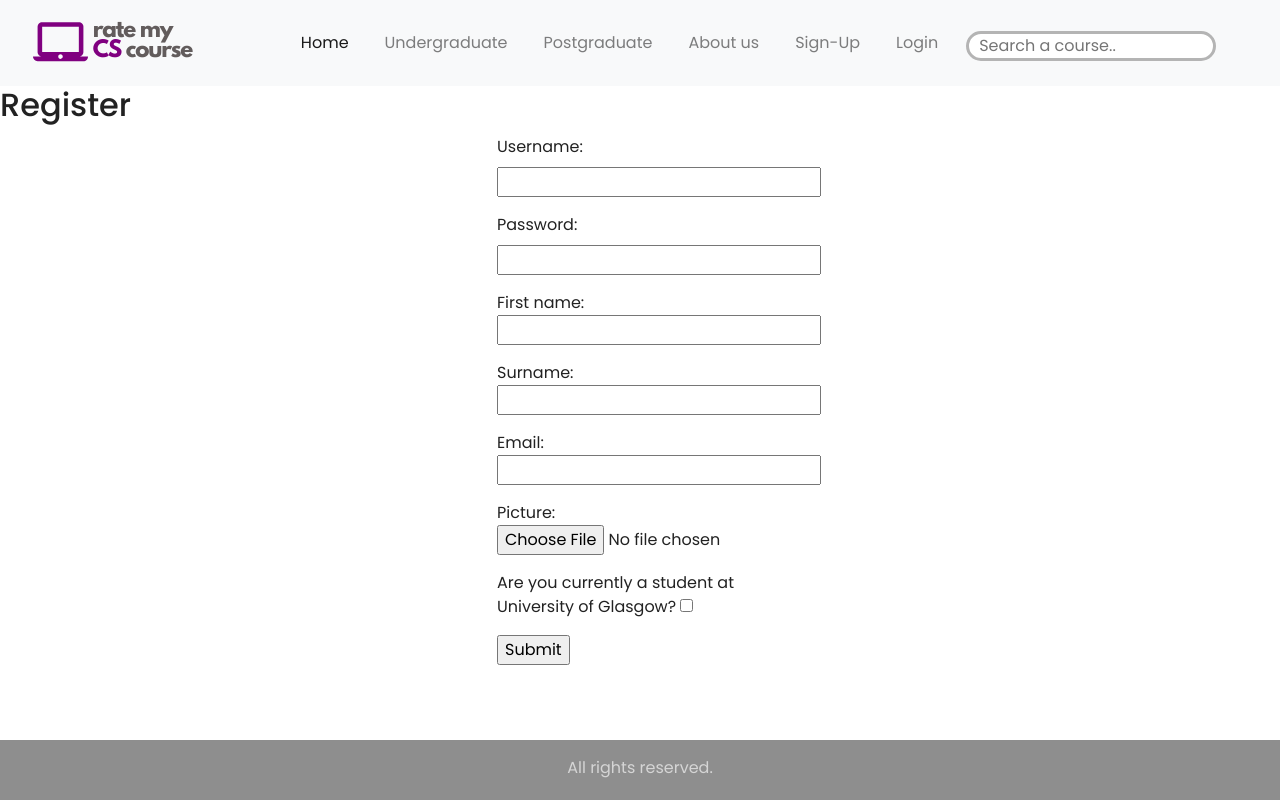
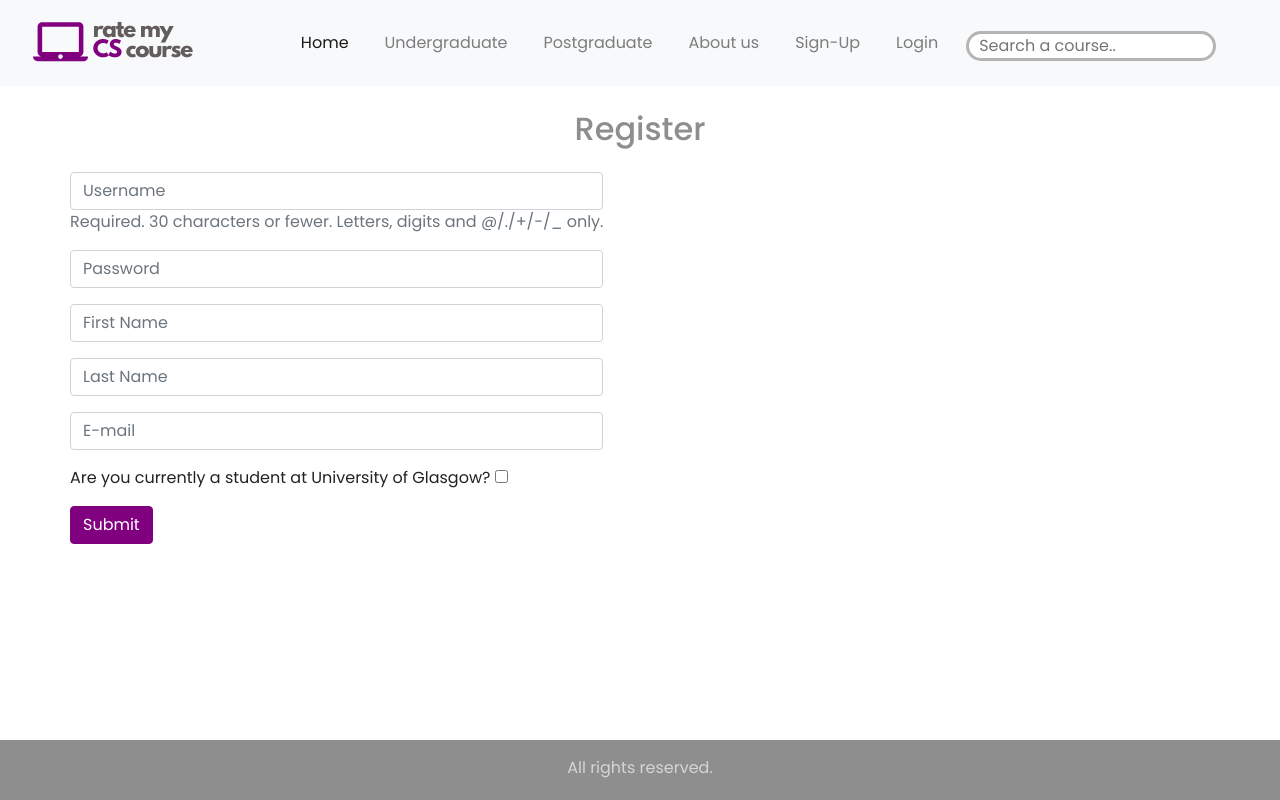
Before and after one commit to charstefanos/rate_my_cs_course, a Django app: page /ratemycscourse/register/ in a window 1280 px wide. Run offline with Django 3.2, Linux system fonts and the light colour scheme; some libraries are stand-ins or nearby versions.

Commit message:
Register page style added

```diff
--- a/templates/csapp/login.html
+++ b/templates/csapp/login.html
@@ -18,8 +18,8 @@ Login
 	{% endfor %}
 {% endif %}
 
-<div class="container-form">
-    <h3>Login</h3>
+<div class="main container-form">
+    <h2 class="text-center my-4">Login</h2>
     <form class="form-signin" id="login_form" role="form" method="post" action="{% url 'csapp:login' %}">
         {% csrf_token %}
         <label for="inputUsername" class="sr-only">Username</label>
--- a/templates/csapp/register.html
+++ b/templates/csapp/register.html
@@ -11,36 +11,45 @@ Register
 {% endblock %}
 
 {% block body_block %}
-
-<h2>Register</h2>
+<div class="main">
+    <h2 class="text-center my-4">Register</h2>
     {% if registered %}
-<strong>You have successfully registered!</strong>
+    <p class="text-center">
+        You have successfully registered!
+        <a href="{% url 'csapp:login' %}">Log In Now!</a>
+    </p>
     <br/>
     {% else %}
-<div class="container-form">
-    <form id="user_form" method="post" data_courses_url = "{% url 'csapp:ajax_load_courses' %}" action="{% url 'csapp:register' %}"
-    enctype="multipart/form-data">
-
-
+    <div class="container">
+        <div class="row">
+            <div class="form-group" >
+                <form id="user_form" method="post" data_courses_url = "{% url 'csapp:ajax_load_courses' %}" action="{% url 'csapp:register' %}" enctype="multipart/form-data">
                     {% csrf_token %}
-
-        {{ user_form.as_p }}
-
-        <p> {{ profile_form.first_name.errors }}
-			{{ profile_form.first_name.label}}
-        {{ profile_form.first_name }} </p>
-
-        <p> {{ profile_form.last_name.errors }}
-			{{ profile_form.last_name.label}}
-        {{ profile_form.last_name }} </p>
-
-        <p> {{ profile_form.email.errors }}
-			{{ profile_form.email.label}}
-        {{ profile_form.email }} </p>
-
-        <p> {{ profile_form.picture.errors }}
-			{{ profile_form.picture.label }}
-        {{ profile_form.picture }} </p>
+                    <div class="form-group">
+                        <p class="required">
+                            {{ user_form.username.errors }}
+                            <input class="form-control" id="id_username" maxlength="30" name="username" type="text" placeholder="Username"/>
+                            <span class="text-muted helptext">
+                                Required. 30 characters or fewer.
+                                Letters, digits and @/./+/-/_ only.
+                            </span>
+                        </p>
+                        <p class="required">
+                            {{ user_form.password.errors }}
+                            <input class="form-control" id="id_password" name="password" type="password" placeholder="Password" />
+                        </p>
+                        <p class="required">
+                            {{ profile_form.first_name.errors }}
+                            <input class="form-control" id="first_name" name="first_name" type="text" placeholder="First Name"/>
+                        </p>
+                        <p class="required">
+                            {{ profile_form.last_name.errors }}
+                            <input class="form-control" id="last_name" name="last_name" type="text" placeholder="Last Name"/>
+                        </p>
+                        <p class="required">
+                            {{ profile_form.email.errors }}
+                            <input class="form-control" id="id_email" name="email" type="email" placeholder="E-mail" />
+                        </p>
 
                         <p> {{ profile_form.current_student.errors }}
                             {{ profile_form.current_student.label }}
@@ -61,9 +70,12 @@ Register
                             {{ profile_form.contact }} </p>
 
                         </div>
-
-        <input type="submit" name="submit" value="Submit" />
+                        <button type="submit" class="btn btn-primary">Submit</button>
                     </form>
+                </div>
+            </div>
+        </div>
+    </div>
 </div>
 {% endif %}
 {% endblock %}
```
Lines whose indentation alone changed are shown as unchanged.
